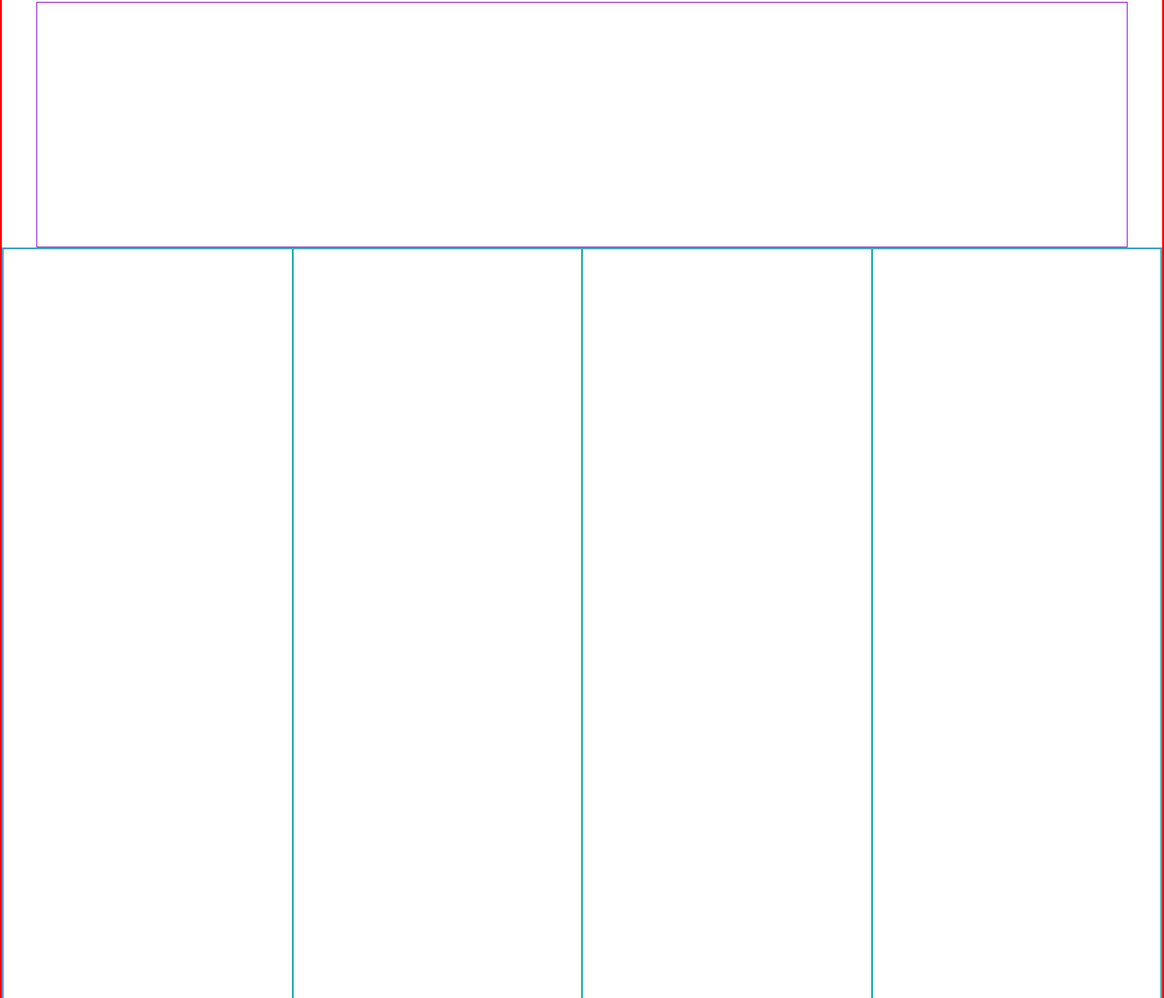
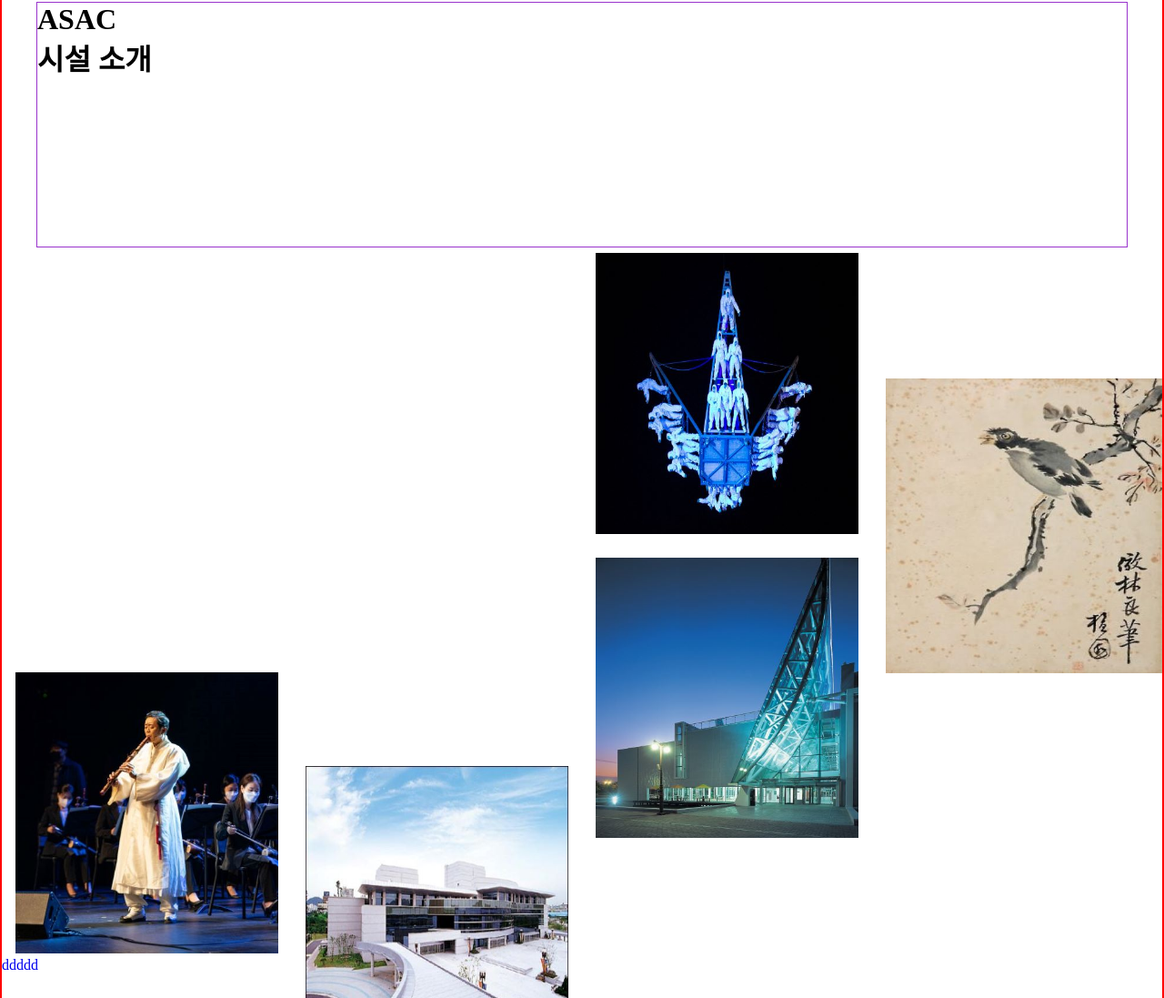
Before and after one commit to jiwonch/ansanArtsCenter_pf, a plain HTML site: page index.html in a window 1280 px wide. Shown: the part 3275-4372 px from the top of the page at 91% size. Drawn offline with nearby package versions, Linux system fonts and the light colour scheme; a web font is replaced by a local one.

Commit message:
20220621_page4 와이드틀
boxoverlay 어떻게 배치할 것인지 생각하기
타이틀 및 안에 들어갈 글 생각하기
마지막 텍스트 particle.js 어떤식으로 구현할 것인지 생각하기.

```diff
--- a/css/index.css
+++ b/css/index.css
@@ -515,6 +515,10 @@ header.on {
     transition: all 0.3s ease-in-out;
 }
 
+.postImg{
+    transition: all 0.3s ease-in-out;
+}
+
 .overlayPost{
     position: absolute;
     top: 0;
@@ -593,21 +597,75 @@ header.on {
 #photoImage{
     width: 100%;
     height: 1265px;
-    border: 1px solid cornflowerblue;
     display: flex;
     flex-wrap: wrap;
 }
 
 .photoBox{
+    flex: 0 0 25%;
     max-width: 25%;
-    flex: 0 0 25%;
-    border: 1px solid lightseagreen;
 }
 
 .performancePhoto{
     width: 100%;
     height: auto;
-    background-color: antiquewhite;
+}
+
+.performancePhoto a img{
+    width: 100%;
+    padding-left: 15px;
+    padding-right: 15px;
+    position: relative;
+}
+
+.artOverlay{
+    position: absolute;
+    background-color: rgba(105, 105, 105, 0.3);
+    width: 100%;
+    height: 100%;
+}
+
+.photo1{
+    display: flex;
+    align-items: center;
+}
+
+.photo2{
+    display: flex;
+    flex-wrap: wrap;
+    flex-direction: column;
+    justify-content: flex-end;
+}
+
+.photo_2{
+    padding: 7% 0 0 0;
+}
+
+.photoPadding{
+    padding-bottom: 15%;
+}
+
+.photo3{
+    display: flex;
+    flex-direction: column;
+}
+
+.photo_3{
+    padding: 2% 0 5% 0 ;
+}
+
+.photo4{
+    display: flex;
+    flex-direction: column;
+}
+
+.photo_1{
+    padding-left: 0px !important;
+}
+
+.photo_4{
+    padding-right: 0px !important;
+    padding-top: 45%;
 }
 
 /* footer start */
--- a/index.html
+++ b/index.html
@@ -427,21 +427,37 @@
 
     <!-- 공연 예술단 사진 -->
     <div id="wrap4PerformancePhoto">
-        <div id="photoTitle"></div>
+        <div id="photoTitle">
+            <h1><span> ASAC </span><br>시설 소개</h1>
+        </div>
         <div id="photoImage">
-            <div class="photoBox">
-                <div class="performancePhoto"></div>
+            <div class="photoBox photo1">
+                <div class="performancePhoto">
+                    <a href="#" class="photo_1"><img src="img/index/art_art.jpg" alt="art">
+                    <span>ddddd</span>
+                </a>
+                </div>
             </div>
-            <div class="photoBox">
-                <div class="performancePhoto"></div>
-                <div class="performancePhoto"></div>
+            <div class="photoBox photo2">
+                <div class="performancePhoto">
+                    <a href="#" class="photo_2"><img src="img/index/art_center.jpg" alt="art"></a>
+                </div>
+                <div class="performancePhoto">
+                    <a href="#"><img src="img/index/art_ciqq.jpg" alt="art" class="photo_2 photoPadding"></a>
+                </div>
             </div>
-            <div class="photoBox">
-                <div class="performancePhoto"></div>
-                <div class="performancePhoto"></div>
+            <div class="photoBox photo3">
+                <div class="performancePhoto">
+                    <a href="#"><img src="img/index/art_festival.jpg" alt="art" class="photo_3"></a>
+                </div>
+                <div class="performancePhoto">
+                    <a href="#"><img src="img/index/art_kk_musium.jpeg" alt="art" class="photo_3"></a>
+                </div>
             </div>
-            <div class="photoBox">
-                <div class="performancePhoto"></div>
+            <div class="photoBox photo4">
+                <div class="performancePhoto">
+                    <a href="#"><img src="img/index/art_musium.jpg" alt="art" class="photo_4"></a>
+                </div>
             </div>
         </div>
     </div>
```
Also changed, not shown: img/index/art_art.jpg (added), img/index/art_center.jpg (added), img/index/art_ciqq.jpg (added), img/index/art_festival.jpg (added), img/index/art_kk_musium.jpeg (added), img/index/art_musium.jpg (added).
